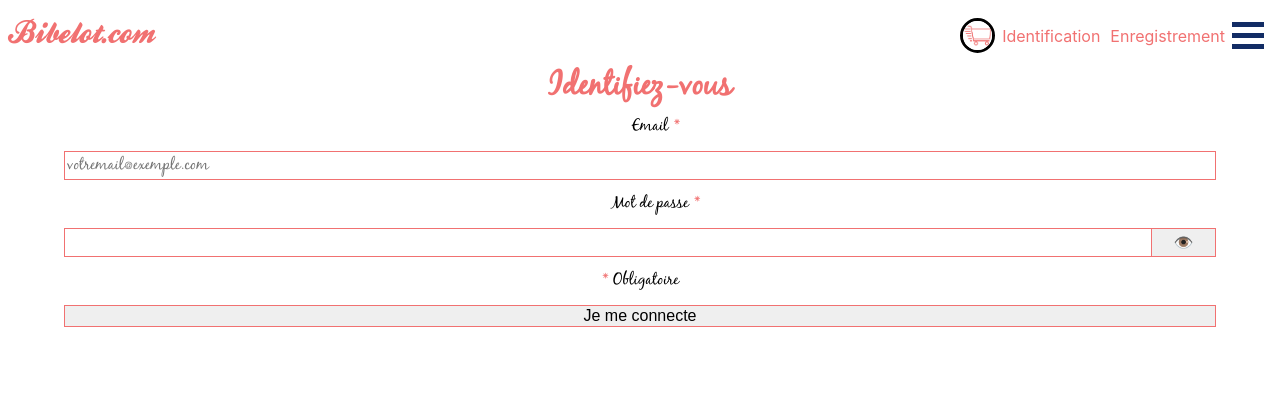
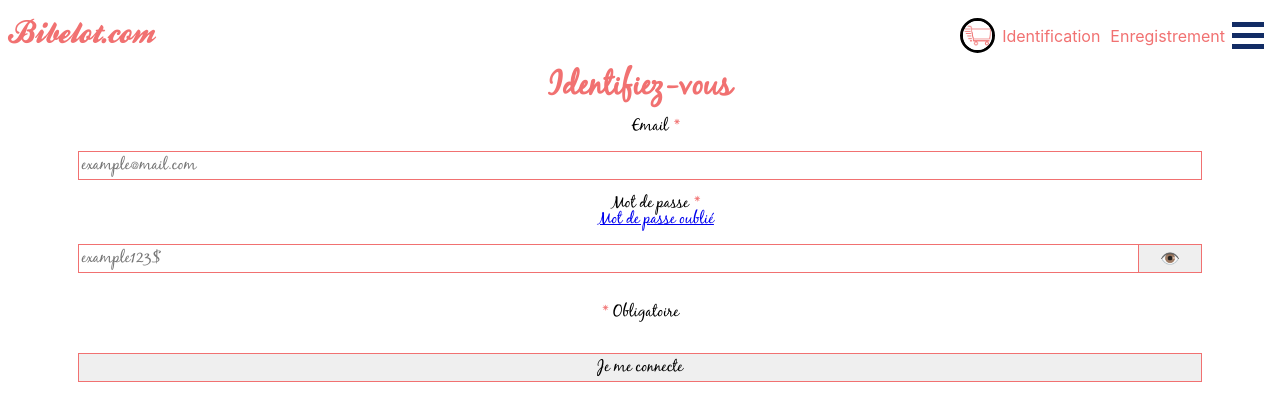
Before and after one commit to xenogearsX/front-checkpoint4, a React (Create React App) app: page /signin in a window 1280 px wide. Shown: the top 420 px of the page. Built offline with nearby package versions, Linux system fonts and the light colour scheme.

Commit message:
add route to forgot in app and link in signin

```diff
--- a/src/App.js
+++ b/src/App.js
@@ -7,6 +7,7 @@ import Cart from './components/Cart'
 import Clothes from './screen/Clothes'
 import Denied from './screen/Denied'
 import Details from './screen/Details'
+import ForgotPassword from './screen/ForgotPassword'
 import Header from './components/Header'
 import Home from './screen/Home'
 import Jewels from './screen/Jewels'
@@ -59,6 +60,7 @@ const App = () => {
           <Route path='/clothes' component={Clothes} />
           <Route path='/denied' component={Denied} />
           <Route path='/details/:id' component={Details} />
+          <Route path='/forgot' component={ForgotPassword} />
           <Route path='/jewels' component={Jewels} />
           <Route path='/signin' component={SignIn} />
           <Route path='/signup' component={SignUp} />
--- a/src/screen/SignIn.js
+++ b/src/screen/SignIn.js
@@ -1,7 +1,10 @@
 import { useContext, useState } from 'react'
+
 import axios from 'axios'
+import { useHistory } from 'react-router'
+import { Link } from 'react-router-dom'
+
 import UserContext from '../context/UserContext'
-import { useHistory } from 'react-router'
 
 import './SignIn.css'
 
@@ -14,18 +17,14 @@ const SignIn = origin => {
   const account = useContext(UserContext)
   const history = useHistory()
 
-  const checkEnter = e => (e.key === 'Enter' ? onSubmit() : null)
   const handleChange = e => {
     e.target.name === 'email'
       ? setEmail(e.target.value)
       : setPassword(e.target.value)
   }
-  const onSubmit = () => {
-    password === ''
-      ? setMessage('Veuillez saisir votre mot de passe.')
-      : email === ''
-      ? setMessage('Veuillez saisir votre email.')
-      : axios
+  const onSubmit = e => {
+    e.preventDefault()
+    axios
       .post('http://localhost:3030/account/signin', {
         email: email,
         password: password
@@ -44,45 +43,54 @@ const SignIn = origin => {
         }
       })
   }
+
   return (
     <div className='form'>
       <div className='formTitle'>
         <h1>Identifiez-vous</h1>
       </div>
       {message ? <p className='message'>{message}</p> : null}
+      <form onSubmit={onSubmit}>
         <div className='containerAdmin'>
           <fieldset className='formData'>
             <legend htmlFor='email'>
               Email<span> * </span>
             </legend>
             <input
-            type='email'
+              type='text'
               id='email'
               name='email'
-            placeholder='votremail@exemple.com'
+              placeholder='example@mail.com'
               onChange={handleChange}
-            onKeyDown={checkEnter}
               required
               value={email}
             />
           </fieldset>
           <fieldset className='formData'>
-          <legend htmlFor='password' className='passwordLegend'>
+            <legend className='passwordLegend' htmlFor='password'>
+              <p>
                 Mot de passe<span> * </span>
+              </p>
+              <Link to='/forgot' className='forgotLink'>
+                Mot de passe oublié
+              </Link>
             </legend>
-          <div className='password'>
+            <div className='passwordForm'>
               <input
                 type={showPassword ? 'password' : 'text'}
                 id='password'
                 name='password'
+                placeholder='example123$'
                 onChange={handleChange}
-              onKeyDown={checkEnter}
                 required
                 value={password}
               />
               <button
                 className={showPassword ? 'showPassword' : 'showPassword cross'}
-              onClick={() => setShowPassword(!showPassword)}
+                onClick={e => {
+                  e.preventDefault()
+                  setShowPassword(!showPassword)
+                }}
               >
                 👁️
               </button>
@@ -91,10 +99,11 @@ const SignIn = origin => {
           <p className='required'>
             <span> * </span> Obligatoire
           </p>
-        <button className='connect' onClick={onSubmit}>
-          Je me connecte
-        </button>
+          <div className='formData'>
+            <input className='send' type='submit' value='Je me connecte' />
           </div>
+        </div>
+      </form>
     </div>
   )
 }
```
Lines whose indentation alone changed are shown as unchanged.
